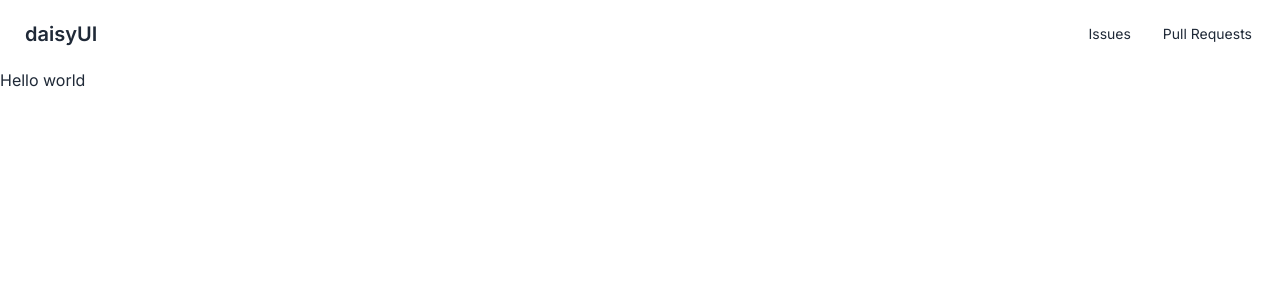
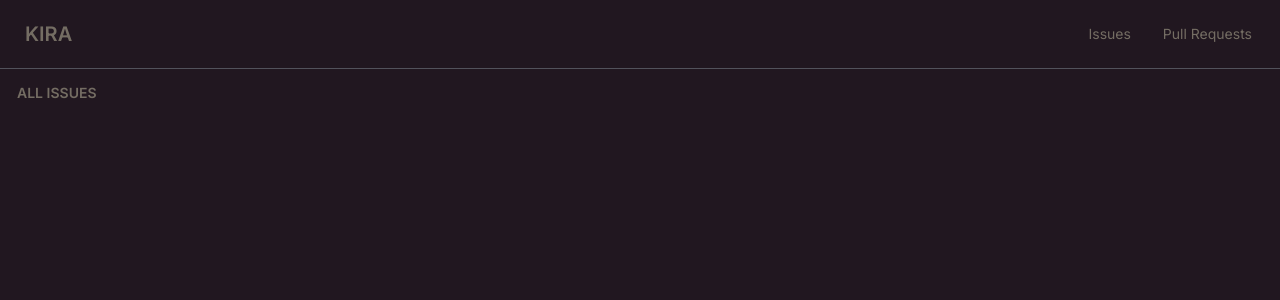
Before and after one commit to Emehado/next-app-issue-tracker, a Next.js app: page / in a window 1280 px wide. Shown: the top 300 px of the page. Built offline with nearby package versions, Linux system fonts and the light colour scheme.

Commit message:
add a markdown editor

```diff
--- a/app/components/NavBar.tsx
+++ b/app/components/NavBar.tsx
@@ -10,13 +10,13 @@ const links = [
 
 const NavBar = () => {
   const curPath = usePathname();
-  console.log("🚀 ~ file: NavBar.tsx:12 ~ NavBar ~ curPath:", curPath);
 
   return (
-    <nav className="navbar bg-base-100">
+    <nav className="navbar bg-base-100 border-b border-b-zinc-600">
+      <div className="container">
         <div className="flex-1">
           <Link href="/" className="btn btn-ghost normal-case text-xl">
-          daisyUI
+            KIRA
           </Link>
         </div>
         <div className="flex-none">
@@ -28,6 +28,7 @@ const NavBar = () => {
             ))}
           </ul>
         </div>
+      </div>
     </nav>
   );
 };
--- /dev/null
+++ b/app/issues/new/page.tsx
@@ -0,0 +1,25 @@
+"use client";
+import SimpleMDE from "react-simplemde-editor";
+import "easymde/dist/easymde.min.css";
+
+const NewIssue = () => {
+  return (
+    <section>
+      <div className="mb-4">
+        <input
+          type="text"
+          placeholder="Title"
+          className="input input-bordered w-full max-w-md"
+        />
+      </div>
+      <div className="mb-4">
+        <SimpleMDE className="w-full max-w-md" />
+      </div>
+      <div className="max-w-sm">
+        <button className="btn btn-primary">Add Issue</button>
+      </div>
+    </section>
+  );
+};
+
+export default NewIssue;
--- a/app/issues/page.tsx
+++ b/app/issues/page.tsx
@@ -1,7 +1,14 @@
+import Link from "next/link";
 import React from "react";
 
 const Issues = () => {
-  return <div>Issues</div>;
+  return (
+    <div>
+      <Link href="/issues/new">
+        <button className="btn btn-ghost">New Issue</button>
+      </Link>
+    </div>
+  );
 };
 
 export default Issues;
--- a/app/layout.tsx
+++ b/app/layout.tsx
@@ -16,10 +16,10 @@ export default function RootLayout({
   children: React.ReactNode;
 }) {
   return (
-    <html lang="en">
+    <html lang="en" data-theme="coffee">
       <body className={inter.className}>
         <NavBar />
-        <main>{children}</main>
+        <main className="container">{children}</main>
       </body>
     </html>
   );
--- a/app/page.tsx
+++ b/app/page.tsx
@@ -8,8 +8,10 @@ interface User {
 
 export default async function Home() {
   return (
-    <main>
-      <h1>Hello world</h1>
+    <main className="container">
+      <Link href="/issues">
+        <button className="btn btn-ghost">All Issues</button>
+      </Link>
     </main>
   );
 }
--- a/package.json
+++ b/package.json
@@ -10,13 +10,16 @@
   },
   "dependencies": {
     "@prisma/client": "^5.5.2",
+    "easymde": "^2.18.0",
     "next": "14.0.0",
     "prisma": "^5.5.2",
     "react": "^18",
     "react-dom": "^18",
+    "react-simplemde-editor": "^5.2.0",
     "zod": "^3.22.4"
   },
   "devDependencies": {
+    "@tailwindcss/typography": "^0.5.10",
     "@types/node": "^20",
     "@types/react": "^18",
     "@types/react-dom": "^18",
--- a/tailwind.config.ts
+++ b/tailwind.config.ts
@@ -13,8 +13,14 @@ const config: Config = {
         "gradient-conic":
           "conic-gradient(from 180deg at 50% 50%, var(--tw-gradient-stops))",
       },
+      container: {
+        center: true,
+      },
     },
   },
-  plugins: [require("daisyui")],
+  plugins: [require("@tailwindcss/typography"), require("daisyui")],
+  daisyui: {
+    themes: ["light", "dark", "cupcake", "coffee"],
+  },
 };
 export default config;
```
Also changed, not shown: 1 other file (tests, documents, lock files or other folders). Lines whose indentation alone changed are shown as unchanged.
